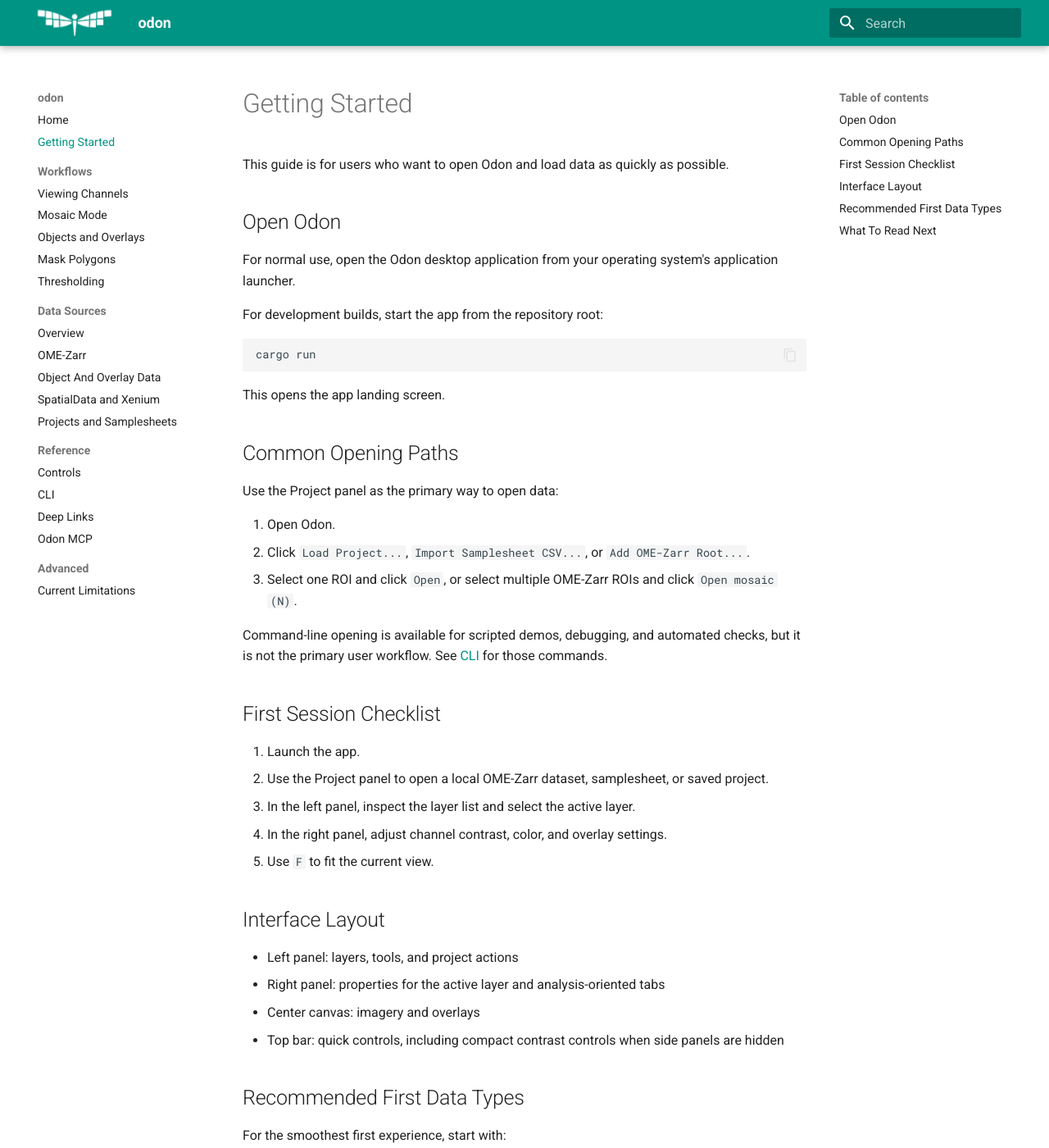
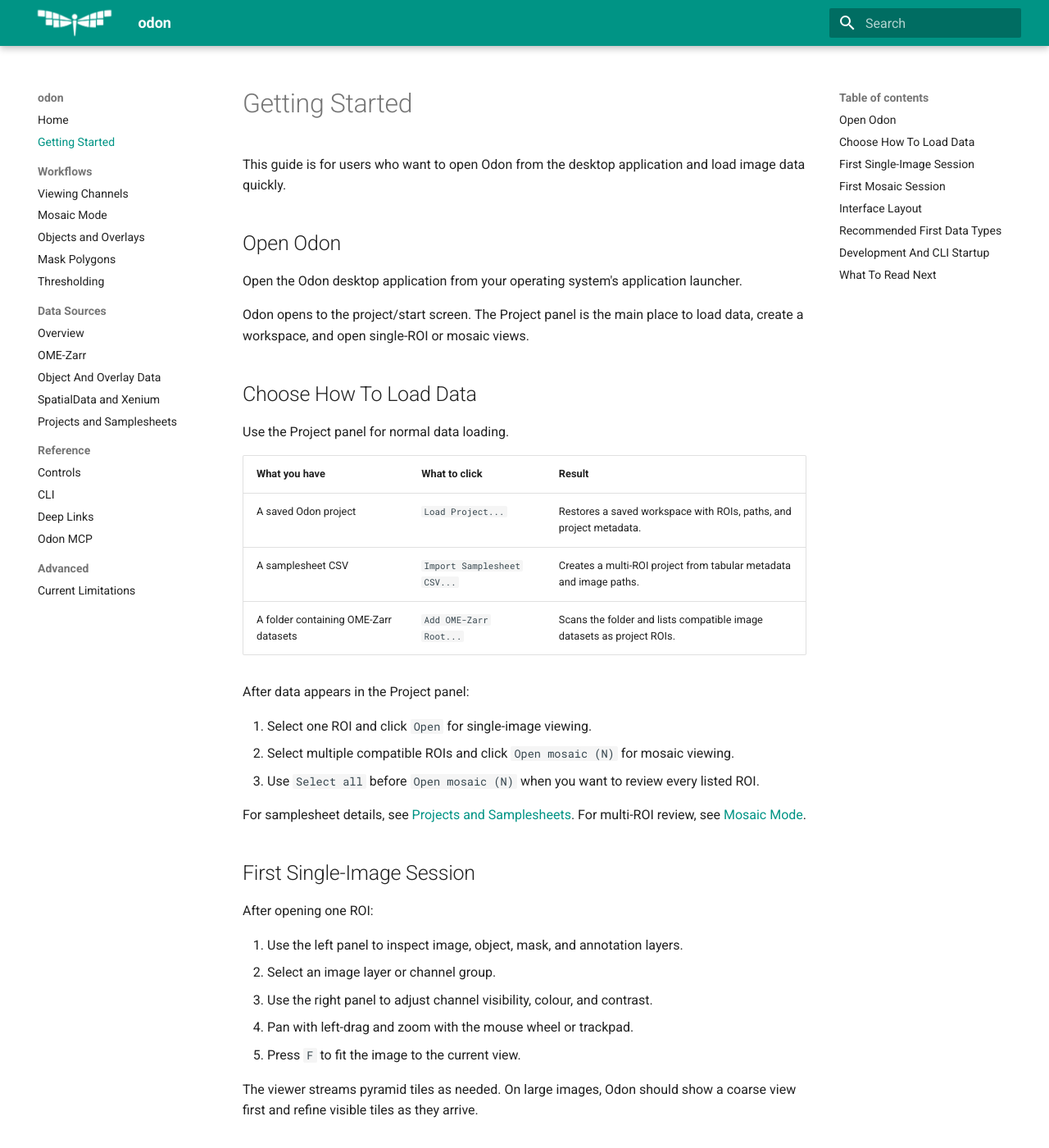
Before and after one commit to alexcoulton/odon, an MkDocs documentation site: the page built from docs/getting-started.md, in a window 1280 px wide and 1400 px high. Shown: the whole window at 82% size. Built offline with MkDocs 1.6.1 and Material for MkDocs 9.7.7, drawn with Linux system fonts in a browser that asks for light colours; some of the changed text lies outside the part shown.

Commit message:
Make getting started guide GUI first

````diff
--- a/docs/getting-started.md
+++ b/docs/getting-started.md
@@ -1,58 +1,95 @@
 # Getting Started
 
-This guide is for users who want to open Odon and load data as quickly as
-possible.
+This guide is for users who want to open Odon from the desktop application and
+load image data quickly.
 
 ## Open Odon
 
-For normal use, open the Odon desktop application from your operating system's
-application launcher.
+Open the Odon desktop application from your operating system's application
+launcher.
 
-For development builds, start the app from the repository root:
+Odon opens to the project/start screen. The Project panel is the main place to
+load data, create a workspace, and open single-ROI or mosaic views.
 
-```bash
-cargo run
-```
+## Choose How To Load Data
 
-This opens the app landing screen.
+Use the Project panel for normal data loading.
 
-## Common Opening Paths
+| What you have | What to click | Result |
+| --- | --- | --- |
+| A saved Odon project | `Load Project...` | Restores a saved workspace with ROIs, paths, and project metadata. |
+| A samplesheet CSV | `Import Samplesheet CSV...` | Creates a multi-ROI project from tabular metadata and image paths. |
+| A folder containing OME-Zarr datasets | `Add OME-Zarr Root...` | Scans the folder and lists compatible image datasets as project ROIs. |
 
-Use the Project panel as the primary way to open data:
+After data appears in the Project panel:
 
-1. Open Odon.
-2. Click `Load Project...`, `Import Samplesheet CSV...`, or
-   `Add OME-Zarr Root...`.
-3. Select one ROI and click `Open`, or select multiple OME-Zarr ROIs and click
-   `Open mosaic (N)`.
+1. Select one ROI and click `Open` for single-image viewing.
+2. Select multiple compatible ROIs and click `Open mosaic (N)` for mosaic
+   viewing.
+3. Use `Select all` before `Open mosaic (N)` when you want to review every
+   listed ROI.
 
-Command-line opening is available for scripted demos, debugging, and automated
-checks, but it is not the primary user workflow. See [CLI](reference/cli.md) for
-those commands.
+For samplesheet details, see
+[Projects and Samplesheets](data-sources/projects-and-samplesheets.md). For
+multi-ROI review, see [Mosaic Mode](workflows/mosaic.md).
 
-## First Session Checklist
+## First Single-Image Session
 
-1. Launch the app.
-2. Use the Project panel to open a local OME-Zarr dataset, samplesheet, or saved
-   project.
-3. In the left panel, inspect the layer list and select the active layer.
-4. In the right panel, adjust channel contrast, color, and overlay settings.
-5. Use `F` to fit the current view.
+After opening one ROI:
+
+1. Use the left panel to inspect image, object, mask, and annotation layers.
+2. Select an image layer or channel group.
+3. Use the right panel to adjust channel visibility, colour, and contrast.
+4. Pan with left-drag and zoom with the mouse wheel or trackpad.
+5. Press `F` to fit the image to the current view.
+
+The viewer streams pyramid tiles as needed. On large images, Odon should show a
+coarse view first and refine visible tiles as they arrive.
+
+## First Mosaic Session
+
+After opening a mosaic:
+
+1. Use the shared channel controls to choose the channels shown across all ROIs.
+2. Open the right-panel `Layout` tab.
+3. Group, sort, or label ROIs using samplesheet/project metadata.
+4. Use `Fit Mosaic (F)` to fit the full mosaic.
+5. Use `Fit Cells` when reviewing regular TMA-like layouts.
+
+Mosaic mode is designed for comparing many ROIs with the same channel settings.
+Detailed object measurement and editing workflows are usually better in
+single-image mode.
 
 ## Interface Layout
 
-- Left panel: layers, tools, and project actions
-- Right panel: properties for the active layer and analysis-oriented tabs
-- Center canvas: imagery and overlays
-- Top bar: quick controls, including compact contrast controls when side panels are hidden
+| Area | Purpose |
+| --- | --- |
+| Left panel | Layers, project actions, object layers, masks, and tools. |
+| Center canvas | Image data, overlays, masks, object outlines, and mosaic tiles. |
+| Right panel | Properties for the active layer, channel controls, layout tools, analysis tabs, and memory controls. |
+| Top bar | Compact viewer controls and quick access actions. |
 
 ## Recommended First Data Types
 
 For the smoothest first experience, start with:
 
 - a local OME-Zarr image pyramid
-- an optional GeoJSON segmentation or mask overlay
-- a project JSON if you already have a workspace prepared
+- a samplesheet CSV if you have multiple ROIs
+- optional GeoParquet, Parquet, or GeoJSON object data linked with `segpath`
+- a saved Odon project JSON if you already have one
+
+## Development And CLI Startup
+
+Command-line startup is available for development builds, scripted demos,
+debugging, and automated checks. It is not the primary user workflow.
+
+From the repository root:
+
+```bash
+cargo run
+```
+
+See [CLI](reference/cli.md) for command-line options.
 
 ## What To Read Next
 
@@ -61,3 +98,4 @@
 - [Objects and Overlays](workflows/objects-and-overlays.md)
 - [Mask Polygons](workflows/mask-polygons.md)
 - [Projects and Samplesheets](data-sources/projects-and-samplesheets.md)
+- [Object And Overlay Data](data-sources/object-and-overlay-data.md)
````
